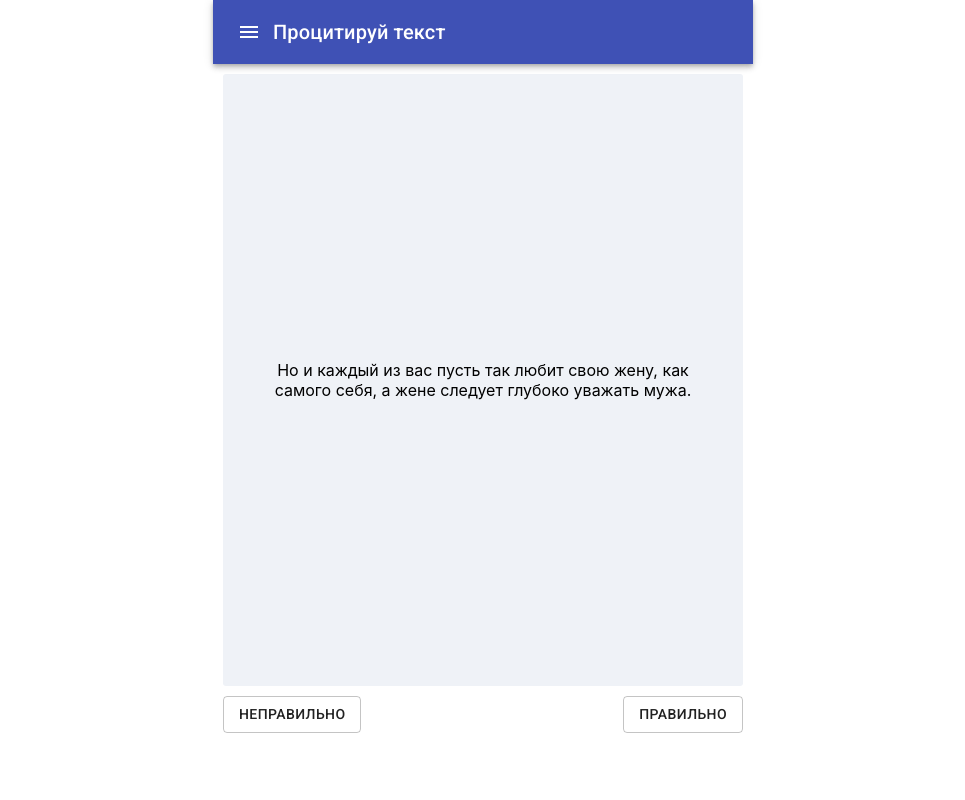
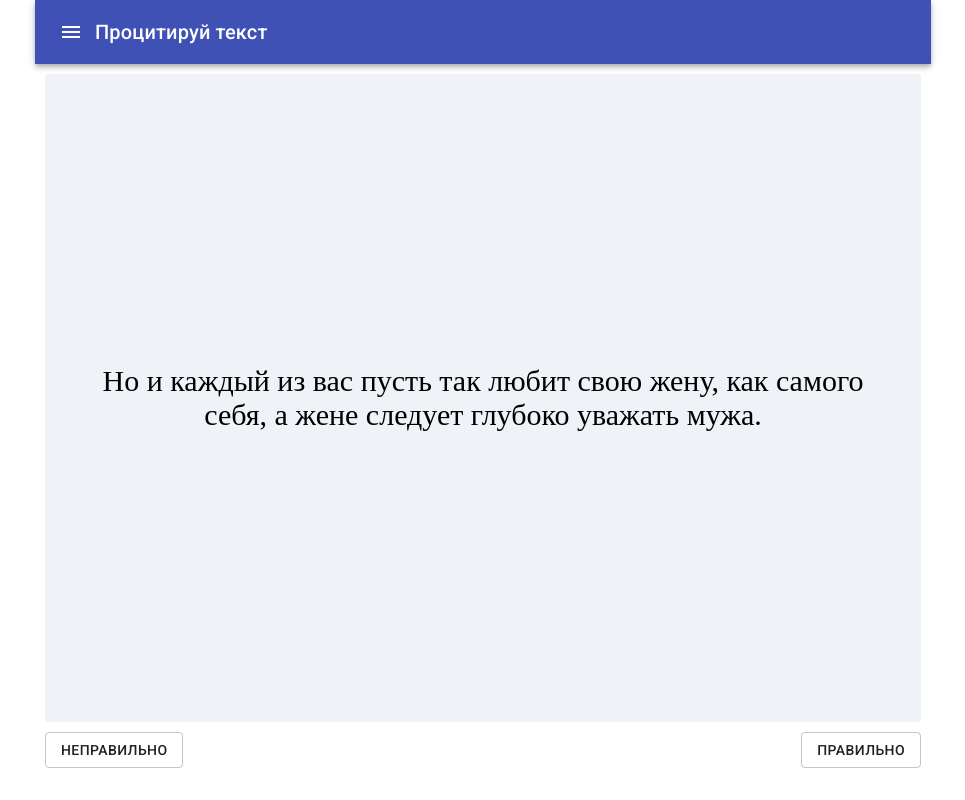
Before and after one commit to kompolom/biblecards, a React (Create React App) app: page / in a window 1280 px wide. Shown: the whole page, without its empty margins (157-1122 px from the left). Built offline with nearby package versions, Linux system fonts and the light colour scheme.

Commit message:
add @media. Body (width) & Card (font-size)

```diff
--- a/src/components/Card/Card.css
+++ b/src/components/Card/Card.css
@@ -1,13 +1,24 @@
 .Card {
-    display: flex;
-    flex-direction: column;
+    font-size: 18px;
     background-color: #EFF2F7;
     border-radius: 3px;
     text-align: center;
+    display: flex;
+    flex-direction: column;
     justify-content: center;
     align-items: center;
     padding: 5%;
 }
+@media (min-width: 38rem) {
+    .Card {
+      font-size: 20px;
+    }
+  }
+  @media (min-width: 67.5rem) {
+    .Card {
+        font-size: 30px;
+    }
+  }
 
 .Card_view_single {
     height: 70vh;
--- a/src/index.css
+++ b/src/index.css
@@ -1,12 +1,23 @@
 body {
-  margin: auto;
-  max-width: 540px;
-  max-height: 920px;
+  width: 100%;
+  margin:0 auto;
+  /* max-width: 540px;
+  max-height: 810px;
   font-family: -apple-system, BlinkMacSystemFont, 'Segoe UI', 'Roboto', 'Oxygen',
     'Ubuntu', 'Cantarell', 'Fira Sans', 'Droid Sans', 'Helvetica Neue',
     sans-serif;
   -webkit-font-smoothing: antialiased;
-  -moz-osx-font-smoothing: grayscale;
+  -moz-osx-font-smoothing: grayscale; */
+}
+@media (min-width: 38rem) {
+  body {
+    width: 60%;
+  }
+}
+@media (min-width: 67.5rem) {
+  body {
+    width: 56rem;
+  }
 }
 
 code {
```
